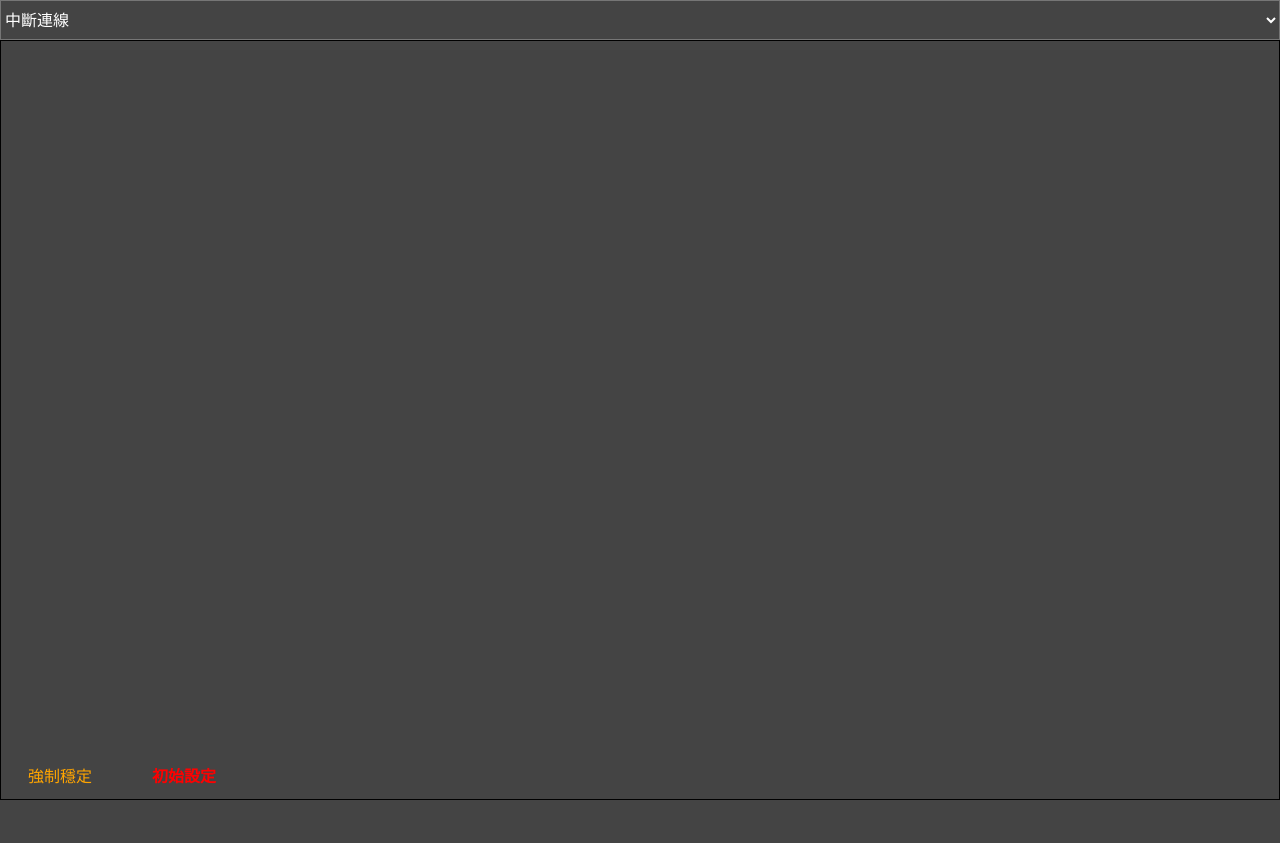
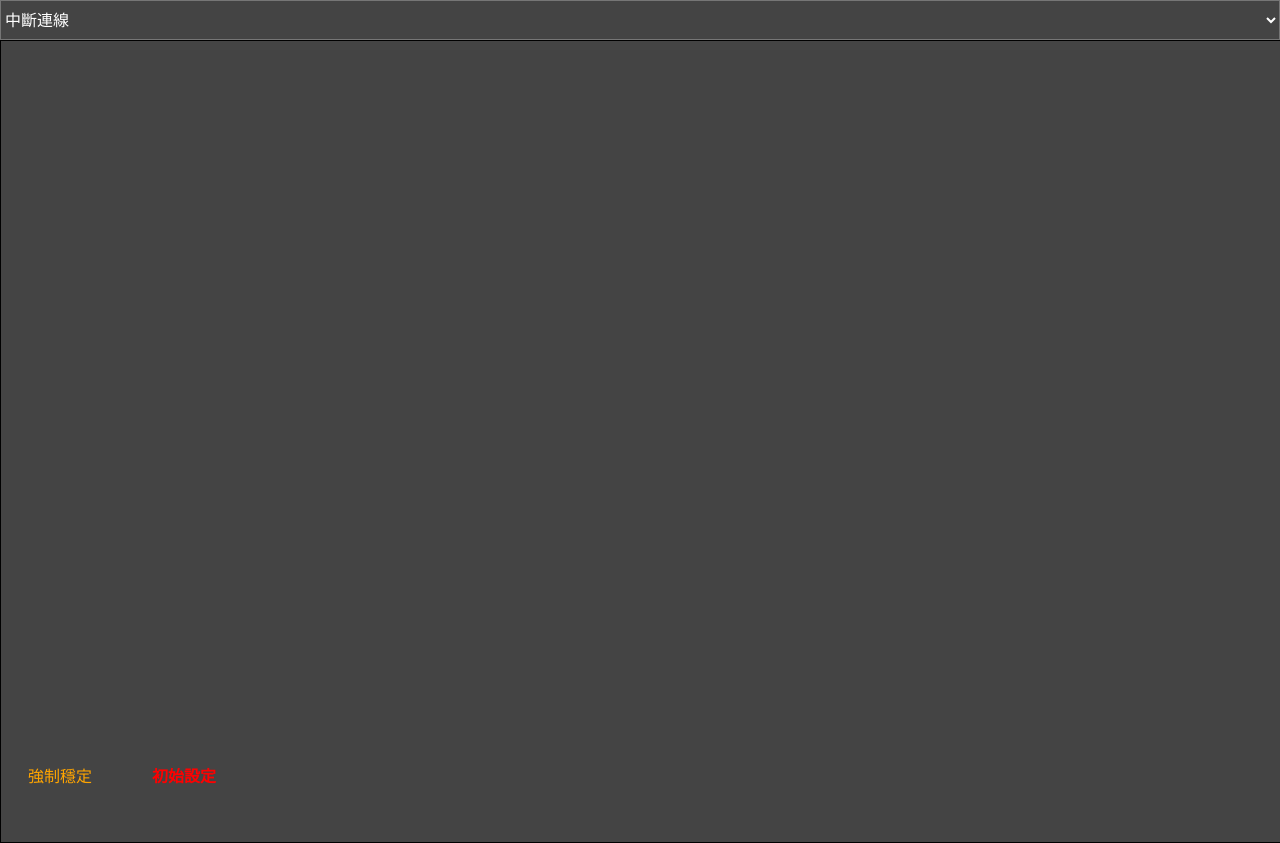
Before and after one commit to 25077667/airplane_remote_project, a plain HTML site: page web/index.html in a window 1280 px wide. Before the commit the page ends 800 px from the top, so only its background shows below. Drawn offline with nearby package versions, Linux system fonts and the light colour scheme.

Commit message:
clear canvas bugs and say doesnt suppot Firefox

```diff
--- a/web/css/main.css
+++ b/web/css/main.css
@@ -18,6 +18,10 @@ html {
 select{
   color: #FFFFFF;
   background: #444444;
+}
+canvas{
+  width: 100%;
+  height: 100%;
 }
 
 img{
--- a/web/js/main.js
+++ b/web/js/main.js
@@ -34,8 +34,8 @@ function set_up(){
 
 function fullscreen(){
 	var canvas = document.getElementById("canvas");
-	canvas.width  = jQuery(window).width()-2;		//canvas本身就是一種畫板，希望給牠全螢幕，方便操作
-	canvas.height = jQuery(window).height()-42;
+	canvas.width  = jQuery(window).width() -2 || document.documentElement.clientWidth -2 ;		//canvas本身就是一種畫板，希望給牠全螢幕，方便操作
+	canvas.height = jQuery(window).height() || document.documentElement.clientHeight;
 	console.log("screen resize");
 }
 
```
Also changed, not shown: README.md.
